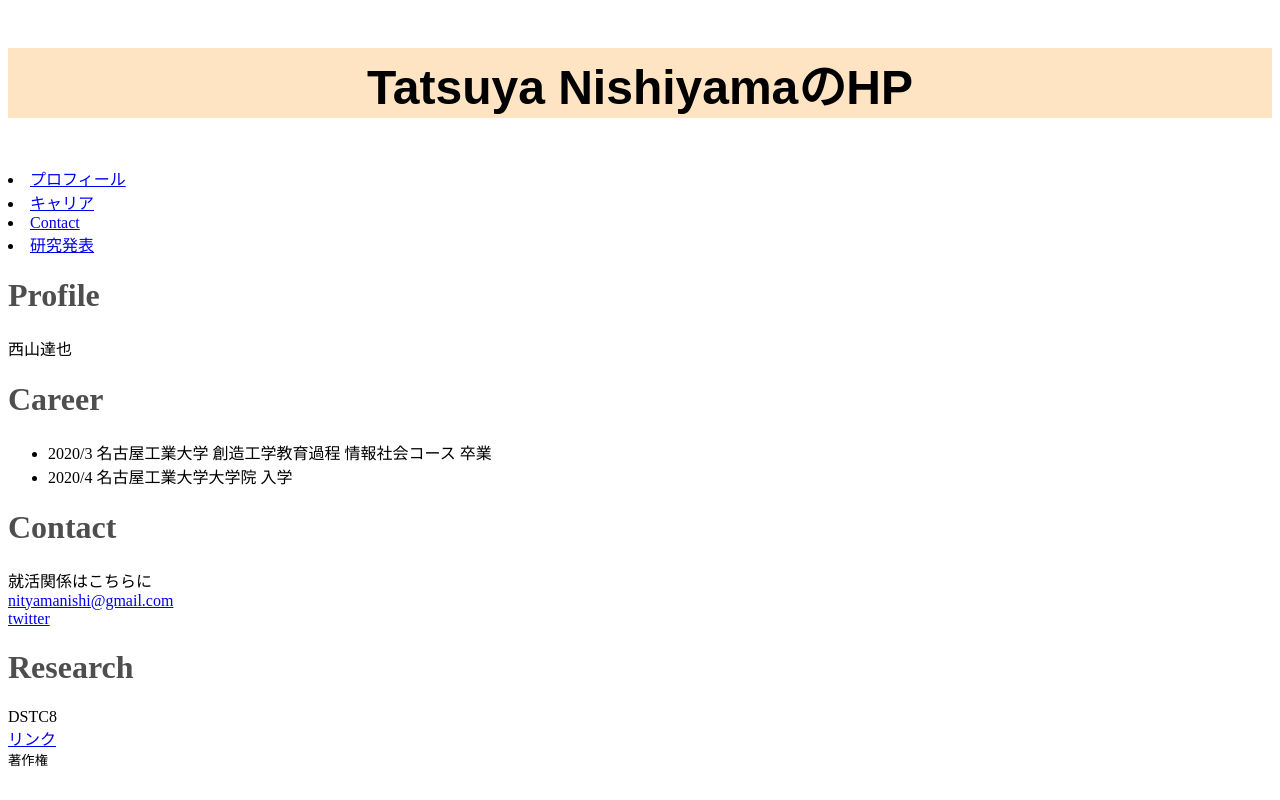
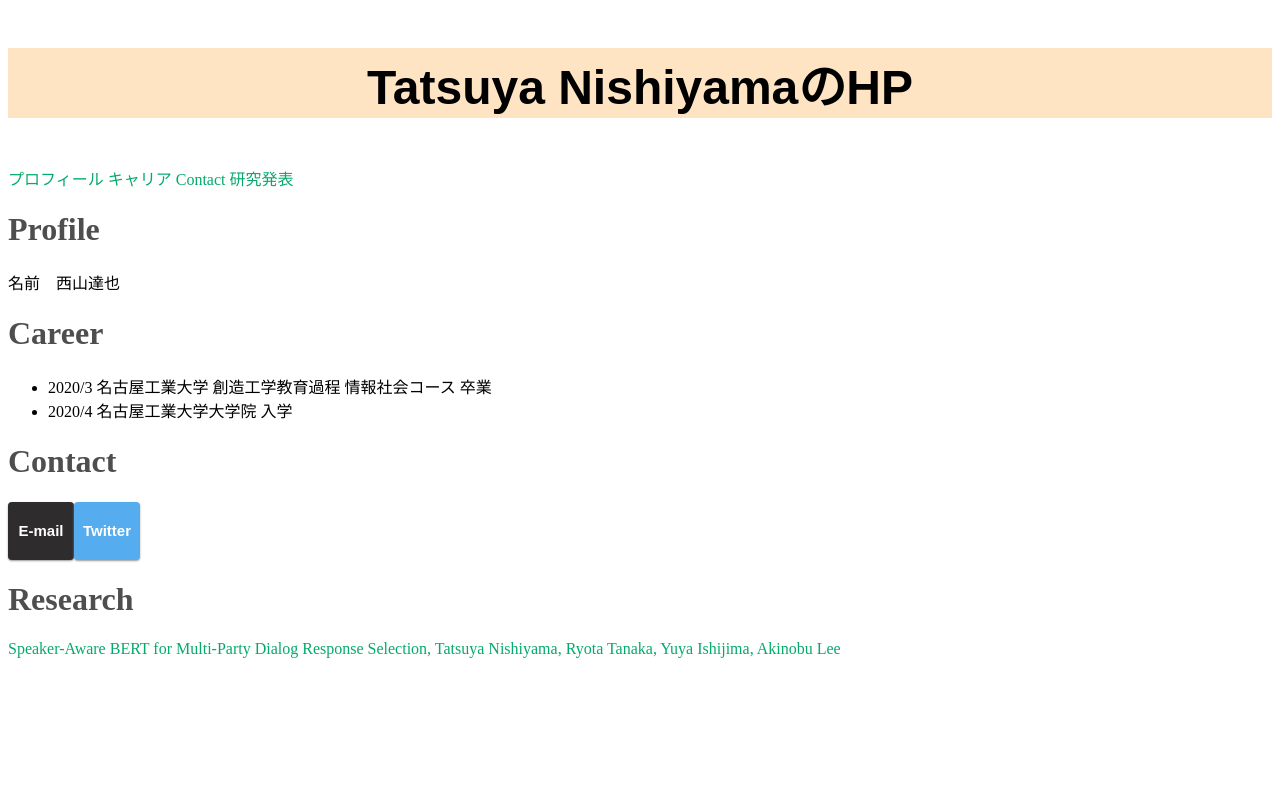
Before and after one commit to ntatsuyag/my_homepage, a plain HTML site: page index.html in a window 1280 px wide. Drawn offline with Linux system fonts and the light colour scheme.

Commit message:
ボタン追加、ボタンを横並びに改良

```diff
--- a/index.html
+++ b/index.html
@@ -12,17 +12,15 @@
     </header>
     <nav>
         <p>
-            <nl>
-                <li><a href="#Profile">プロフィール</a></li>
-                <li><a href="#Career">キャリア</a></li>
-                <li><a href="#Contact">Contact</a></li>
-                <li><a href="#Research">研究発表</a></li>
-            </nl>
+            <a href="#Profile">プロフィール</a>
+            <a href="#Career">キャリア</a>
+            <a href="#Contact">Contact</a>
+            <a href="#Research">研究発表</a>
         </p>
     </nav>
     <main>
         <h1 class="Profile">Profile</h1>
-        <div>西山達也</div>
+        <div>名前　西山達也</div>
 
         <h1 class="Career">Career</h1>
             <ul>
@@ -31,16 +29,16 @@
             </ul>
 
         <h1 class="Contact">Contact</h1>
-        <div>就活関係はこちらに</div>
-        <a href="mailto:nityamanishi@gmail.com">nityamanishi@gmail.com</a>
-        <div><a href="https://twitter.com/yama_nisshii">twitter</a></div>
+        <nl class="buttoms">
+            <li><a class="follow_buttom mail" href="mailto:nityamanishi@gmail.com"><div>E-mail</div></a></li>
+            <li><a class="follow_buttom twitter" href="https://twitter.com/yama_nisshii"><div>Twitter</div></a></li>
+        </nl>
 
         <h1 class=Research>Research</h1>
-        <div>DSTC8</div>
-        <a href="https://sites.google.com/dstc.community/dstc8/aaai-20-workshop?authuser=0">リンク</a>
+        <a href="https://sites.google.com/dstc.community/dstc8/aaai-20-workshop?authuser=0">Speaker-Aware BERT for Multi-Party Dialog Response Selection, Tatsuya Nishiyama, Ryota Tanaka, Yuya Ishijima, Akinobu Lee</a>
     </main>
     <footer>
-        <small>著作権</small>
+        <small></small>
     </footer>
 </body>
 </html>
--- a/style.css
+++ b/style.css
@@ -8,6 +8,68 @@
     background-color: bisque;
 }
 
+body a{
+    text-decoration: none;
+    color: rgb(5, 170, 107);
+}
+body a:hover{
+    text-decoration: underline;
+}
+
+main h1:hover{
+    color: rgb(173, 173, 173);
+}
+
 main h1{
     color:rgb(78, 78, 78);
 }
+
+/* ボタン */
+.buttoms{
+    list-style: none;
+    display: flex;
+}
+.buttoms li{
+    text-align: center;
+}
+
+.follow_buttom{
+    font-family:'Arial',sans-serif;/* 好きなフォントを指定してね */
+    border-radius:4px;
+    position:relative;
+    width:66px;
+    height:58px;
+    font-size:30px;
+    color:#fff!important;
+    transition:.5s;
+    text-decoration:none;
+    box-shadow:0 1px 2px #999;
+    display: flex;
+    justify-content: center;
+    align-items: center;
+}
+
+/* Twitter */
+.twitter{
+    background:#55acee;
+}
+.mail{
+    background: rgb(46, 44, 44);
+}
+
+/* ボタン内テキスト調整 */
+.follow_buttom div{
+    font-size:15px;
+    font-weight:bold;
+    letter-spacing:0;
+    bottom:0;
+    color: white;
+    }
+
+/* ボタンマウスホバー時 */
+.follow_buttom:hover{
+    -webkit-transform:translateY(-5px);
+    -ms-transform:translateY(-5px);
+    transform:translateY(-5px);
+    text-decoration:none;
+}
```
